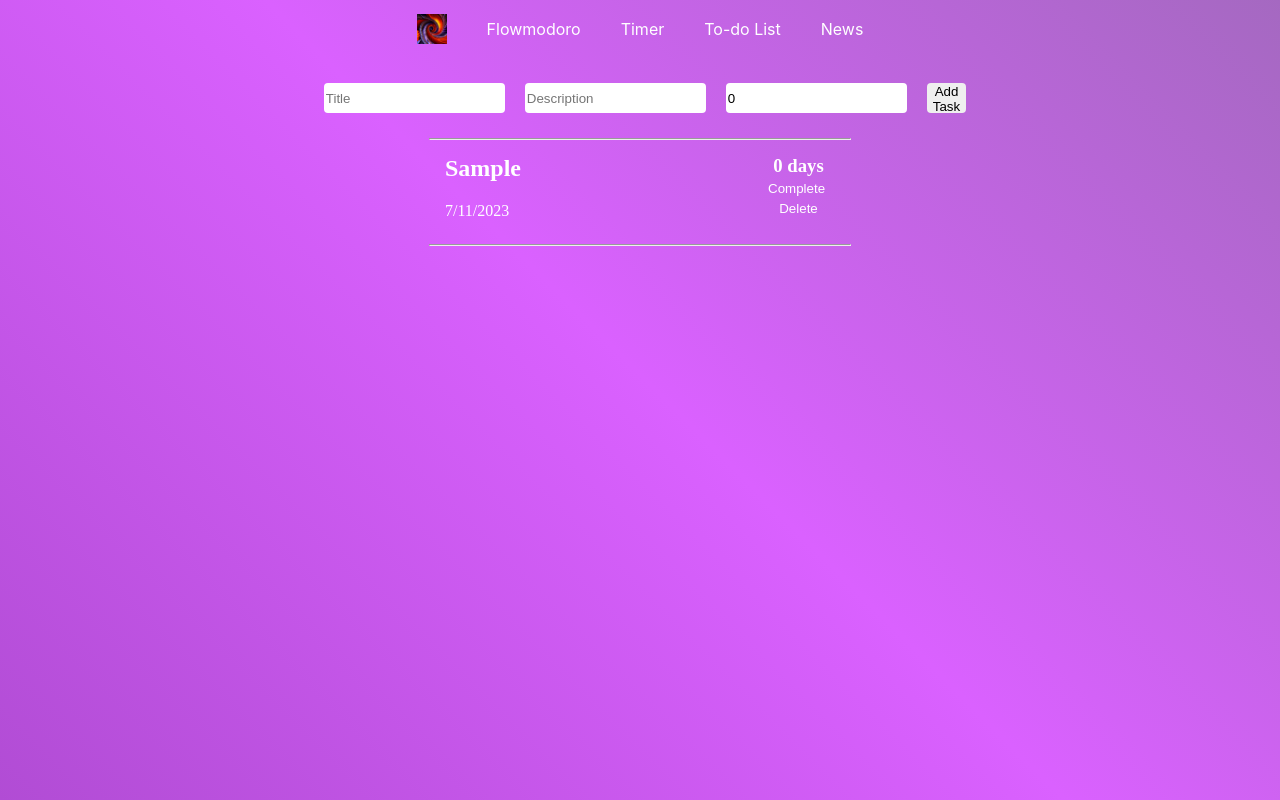
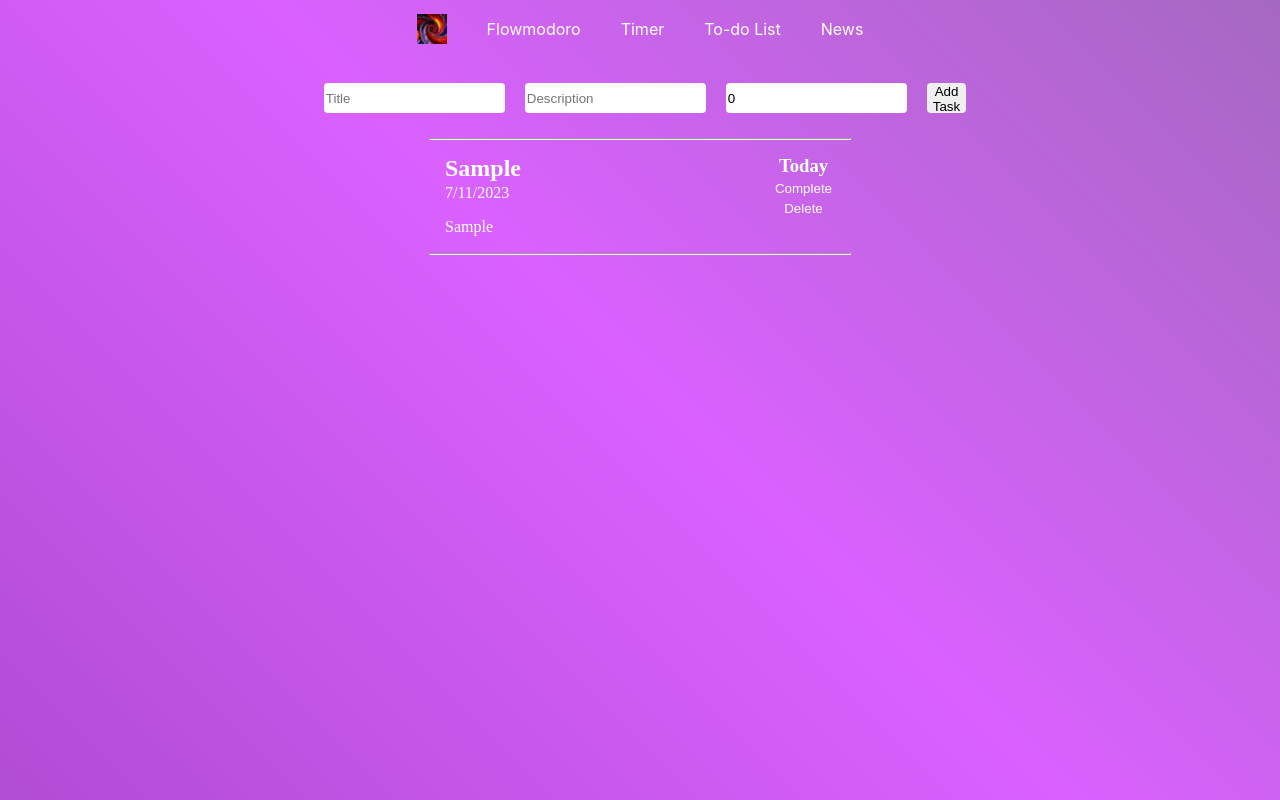
Before and after one commit to dhanushk03/flowmoro, a React (Create React App) app in the folder timerapp/: page /todolist in a window 1280 px wide. Both pictures are taken after typing "Sample", "Sample" into the empty fields and a click on the button "Add Task". Built offline with nearby package versions, Linux system fonts and the light colour scheme; a web font is replaced by a local one.

Commit message:
Changed todolist metadata styling

```diff
--- a/timerapp/src/App.css
+++ b/timerapp/src/App.css
@@ -1,9 +1,9 @@
 .App {
-  width: 100vw;
-  height: 100vh;
+  min-width: 100vw;
+  min-height: 100vh;
   margin: 0;
   padding: 0;
-  background: linear-gradient(45deg, rgb(58, 15, 88), #da61ff, green);
+  background: linear-gradient(45deg, rgb(58, 15, 88), #da61ff, green) scroll;
   background-size: 400% 400%;
   animation: gradient_anim 60s ease infinite;
 }
@@ -16,6 +16,10 @@
   align-items: center;
   gap: 2rem;
   padding: 10px 25px;
+}
+
+.flmdlogo {
+  border-radius: 50%;
 }
 
 .navbar li, .navbar .navbar-item {
--- a/timerapp/src/Components/TodoList/TodoListItem.css
+++ b/timerapp/src/Components/TodoList/TodoListItem.css
@@ -12,7 +12,7 @@
     background: transparent/**rgb(212, 138, 150)**/;
     color: white;
     width: 400px;
-    max-height: 84px;
+    max-height: 93px;
     font-family: "San Francisco";
     overflow-y: auto;
     border-radius: 10px;
@@ -29,13 +29,11 @@
 
 #taskdeadline {
     margin-top: 5px;
-    margin-right: 5px;
     text-align: center;
 }
 
 #buttons {
     display: block;
-    margin-right: 5px;
     margin-top: 5px;
     position: relative;
     bottom: 16px;
@@ -44,6 +42,8 @@
 #completeButton {
     display: block;
     background: transparent;
+    width: 73px;
+    text-align: center;
     color: white;
     border-radius: 4px;
     border: none;
@@ -51,8 +51,9 @@
 
 #deleteButton {
     display: block;
+    margin-top: 3px;
     width: 73px;
-    margin-top: 3px;
+    text-align: center;
     background: transparent;
     color: white;
     border-radius: 4px;
@@ -71,6 +72,7 @@
 }
 
 #taskdateadded {
+    margin-top: -18px;
     margin-left: 5px;
 }
 
--- a/timerapp/src/Components/TodoList/TodoListItem.js
+++ b/timerapp/src/Components/TodoList/TodoListItem.js
@@ -2,11 +2,20 @@ import React from "react";
 import "./TodoListItem.css";
 
 const TodoListItem = (props) => {
+    var dayDisplay = 0;
+    if (props.deadline == 0) {
+      dayDisplay = "Today";
+    } else if (props.deadline == 1) {
+      dayDisplay = "Tomm";
+    } else {
+      dayDisplay = props.deadline + " days";
+    }
+
     return (
       <div className="task">
         <div className="content">
           <div id="metadata">
-            <h3 id="taskdeadline">{props.deadline} days</h3>
+            <h3 id="taskdeadline">{dayDisplay}</h3>
             <div id="buttons">
               <button id="completeButton"
               onClick={() => {
--- a/timerapp/src/index.css
+++ b/timerapp/src/index.css
@@ -5,6 +5,8 @@ body {
     sans-serif;
   -webkit-font-smoothing: antialiased;
   -moz-osx-font-smoothing: grayscale;
+  min-width: 100vw;
+  min-height: 100vh;
 }
 
 code {
```
